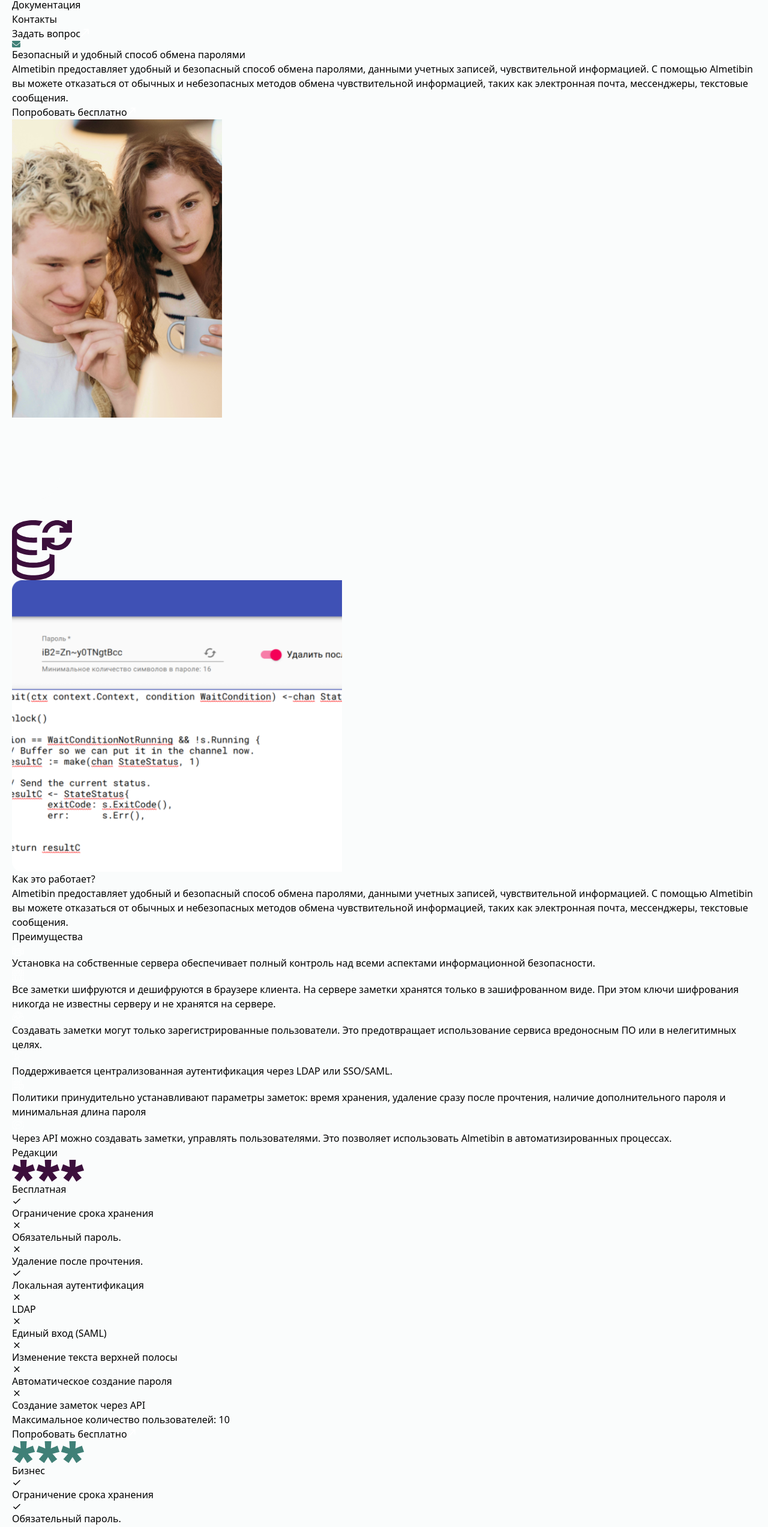
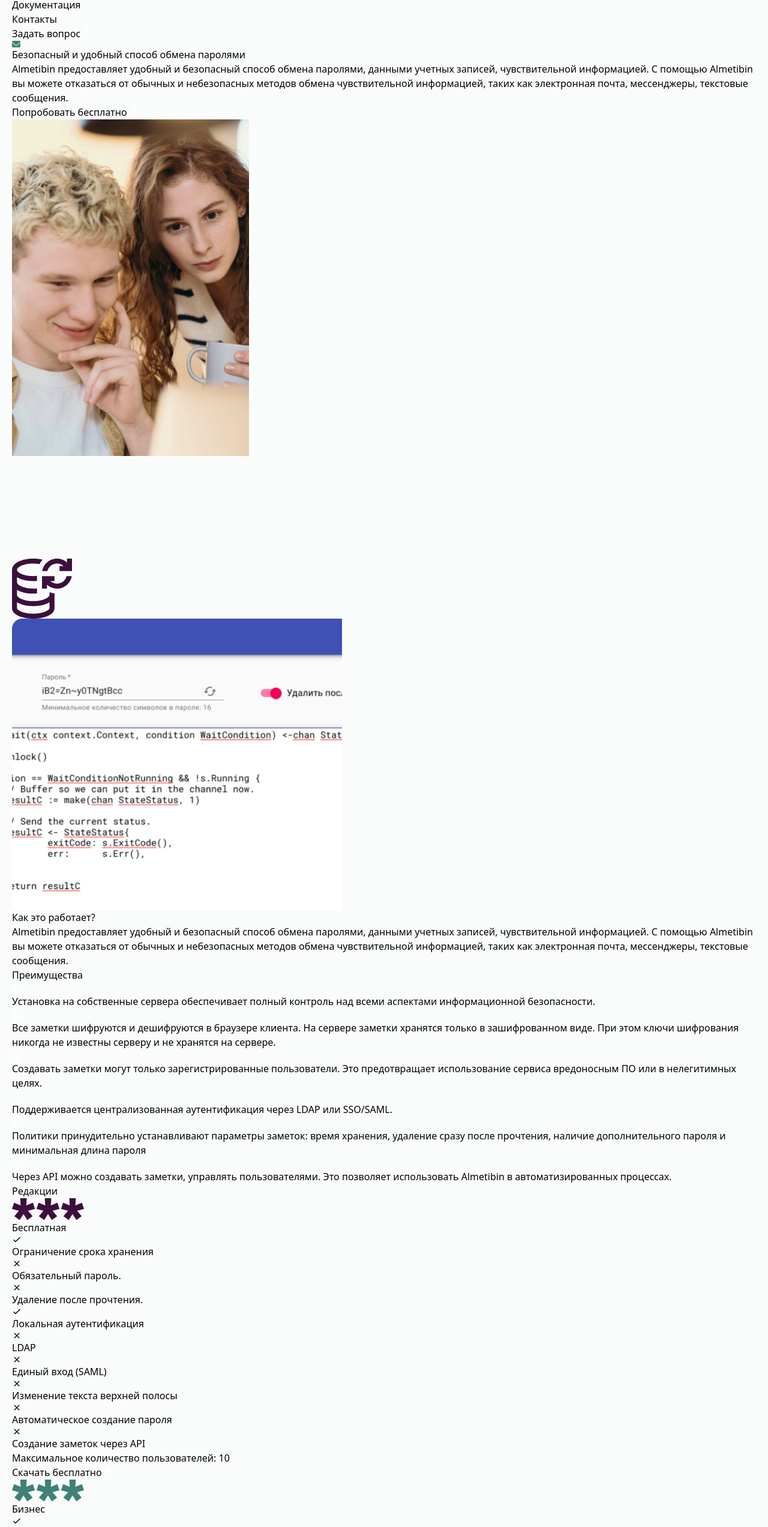
Before and after one commit to dilshod2604/strongPass, a Next.js app: page /products/almetibin in a window 1280 px wide. Shown: the part 225-2770 px from the top of the page at 60% size. Built offline with nearby package versions, Linux system fonts and the light colour scheme.

Commit message:
Project finished completely

```diff
--- a/src/components/Layout/ui/SeeAllButton.tsx
+++ b/src/components/Layout/ui/SeeAllButton.tsx
@@ -11,7 +11,7 @@
     <div className="flex items-center gap-[10px] max-sm:hidden">
       <Link
         href="/article"
-        className="text-[18px] font-[500] text-[#408077] border-2 border-[#40807776] bg-transparent rounded-[9px] px-[30px] py-[14px]  hover:bg-[#408077] hover:text-white transition-all duration-500"
+        className="text-[18px] font-[500] text-[#408077] border-2 border-[#40807776] bg-transparent rounded-[9px] px-[30px] py-[11px]  hover:bg-[#408077] hover:text-white transition-all duration-500"
       >
         Смотреть все
       </Link>
--- a/src/components/Layout/ui/articleBlock/ArticleBlock.tsx
+++ b/src/components/Layout/ui/articleBlock/ArticleBlock.tsx
@@ -91,7 +91,7 @@
           <div className="hidden items-center gap-[10px] max-sm:flex max-sm:w-full ">
             <Link
               href="/article"
-              className="text-[18px] font-[500] text-[#408077] border-2 border-[#40807776] bg-transparent rounded-[9px] px-[30px] py-[14px]  hover:bg-[#408077] hover:text-white transition-all duration-500 max-sm:w-full  max-sm:text-center"
+              className="text-[18px] font-[500] text-[#408077] border-2 border-[#40807776] bg-transparent rounded-[9px] px-[30px] py-[11px]  hover:bg-[#408077] hover:text-white transition-all duration-500 max-sm:w-full  max-sm:text-center"
             >
               Смотреть все
             </Link>
--- a/src/components/pages/activeSecureSections/Work.tsx
+++ b/src/components/pages/activeSecureSections/Work.tsx
@@ -23,7 +23,7 @@
              className="absolute bottom-0 right-0"
             />
 
-            <div className="flex items-center absolute bottom-0 right-0 py-[20px] px-[20px] ">
+            <div className="flex items-center absolute bottom-0 right-0 py-[20px] px-[20px]">
               <button className="py-[10px] px-[30px] rounded-[10px] border-2 border-solid border-[#408077] hover:bg-[#408077] hover:text-white transition-all">
                 Смотреть видео
               </button>
--- a/src/components/pages/almetibinSections/AlmetibinPossibilities.tsx
+++ b/src/components/pages/almetibinSections/AlmetibinPossibilities.tsx
@@ -119,8 +119,8 @@
                 <span className="font-[600]">10</span>
               </p>
               <div className="flex items-center">
-                <button className="py-[10px] px-[50px] text-[#408077] font-[600] rounded-[10px] border-2 border-solid border-[#408077] hover:bg-[#408077] hover:text-white transition-all">
-                  Попробовать бесплатно
+                <button className="sm:py-[10px] max-sm:py-[12px] sm:px-[50px] max-sm:px-[36px] sm:text-[18px]  max-sm:text-[14px] text-[#408077] font-[600] rounded-[10px] border-2 border-solid border-[#408077] hover:bg-[#408077] hover:text-white transition-all">
+                  Скачать бесплатно
                 </button>
                 <button className="bg-[#408077] w-[47px] h-[47px] flex items-center justify-center rounded-[10px]">
                   <Image src={topRight} alt="" width={14} height={14} />
@@ -150,7 +150,7 @@
                 <span className="font-[600]">согласно лицензии</span>
               </p>
               <div className="flex items-center">
-                <button className="py-[10px] px-[50px] text-[#408077] font-[600] rounded-[10px] border-2 border-solid border-[#408077] hover:bg-[#408077] hover:text-white transition-all">
+                <button className="sm:py-[10px] max-sm:py-[12px] sm:px-[50px] max-sm:px-[27px] sm:text-[18px]  max-sm:text-[14px] text-[#408077] font-[600] rounded-[10px] border-2 border-solid border-[#408077] hover:bg-[#408077] hover:text-white transition-all">
                   Попробовать бесплатно
                 </button>
                 <button className="bg-[#408077] w-[47px] h-[47px] flex items-center justify-center rounded-[10px]">
--- a/src/components/pages/almetibinSections/AlmetibinWeclome.tsx
+++ b/src/components/pages/almetibinSections/AlmetibinWeclome.tsx
@@ -1,5 +1,5 @@
 "use client";
-import React from "react";
+import React, { useEffect, useState } from "react";
 import topRight from "../../../assets/products/securePage/img/toprightIcon.png";
 import almetibinImg from "../../../assets/products/almetibinPage/downloadIcons/img/almetibinImg.png";
 import almetibinIcon from "../../../assets/products/almetibinPage/downloadIcons/img/almetibinIcon.svg";
@@ -7,12 +7,23 @@
 import Image from "next/image";
 
 const AlmetibinWelcome = () => {
+  const [size, setSize] = useState(false);
+
+  useEffect(() => {
+    const handleResize = () => {
+      setSize(window.innerWidth <= 640);
+    };
+    window.addEventListener("resize", handleResize);
+    handleResize();
+    return () => window.removeEventListener("resize", handleResize);
+  }, []);
+
   return (
-    <div className="container p-5">
+    <div className="container px-5">
       <div className=" flex items-center flex-col gap-[50px]">
         <div className="flex items-center justify-between w-full max-lg:flex-col-reverse ">
-          <div className="flex items-start flex-col gap-[30px]">
-            <h1 className="text-[60px] font-[600] max-w-[600px]  max-lg:text-[50px] max-md:text-[40px] max-sm:text-[30px] max-lg:text-center">
+          <div className="flex items-start flex-col gap-[30px] max-sm:max-w-[320px]">
+            <h1 className="text-[60px] font-[600]   max-lg:text-[50px] max-md:text-[40px] max-sm:text-[30px] max-lg:text-center  ">
               Безопасный и удобный способ обмена паролями
             </h1>
             <p className="max-w-[600px] text-[20px] max-lg:text-center">
@@ -31,13 +42,13 @@
               </button>
             </div>
           </div>
-          <div className="relative w-[380px] h-[540px] ">
+          <div className="relative  sm:w-[395px] sm:h-[540px]  ">
             <Image
               src={almetibinImg}
               alt=""
               className="rounded-[40px]"
-              width={350}
-              height={540}
+              width={size?300:395}
+              height={size?328:540}
               loading="lazy"
             />
             <Image src={circles} alt="" className="absolute top-0 left-0 " />
--- a/src/components/pages/almetibinSections/AlmetibinWork.tsx
+++ b/src/components/pages/almetibinSections/AlmetibinWork.tsx
@@ -17,7 +17,7 @@
             />
           </div>
           <div className="flex items-start flex-col gap-[20px]">
-            <h1 className="max-w-[400px] text-[60px] leading-[70px] font-[600]">
+            <h1 className="max-w-[400px] text-[60px] leading-[70px] font-[600] max-lg:text-[50px] max-md:text-[40px] max-sm:text-[30px]">
               Как это работает?
             </h1>
             <p className="max-w-[450px] text-[20px]">
```
